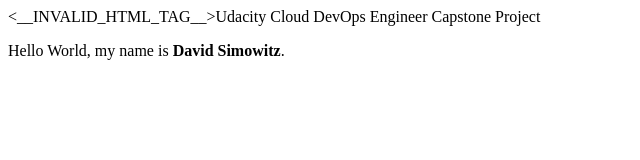
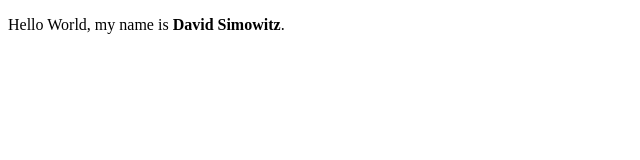
Before and after one commit to davidsimowitz/capstone-cloud-devops, a plain HTML site: page static-html-directory/index.html in a window 1280 px wide. Shown: the whole page, without its empty margins (0-640 px from the left). Drawn offline with Linux system fonts and the light colour scheme.

Commit message:
test: restore valid html tag

```diff
--- a/static-html-directory/index.html
+++ b/static-html-directory/index.html
@@ -1,7 +1,7 @@
 <!doctype html>
 <html>
   <head>
-    <__INVALID_HTML_TAG__>Udacity Cloud DevOps Engineer Capstone Project</title>
+    <title>Udacity Cloud DevOps Engineer Capstone Project</title>
   </head>
   <body>
     <p>Hello World, my name is <strong>David Simowitz</strong>.</p>
```
